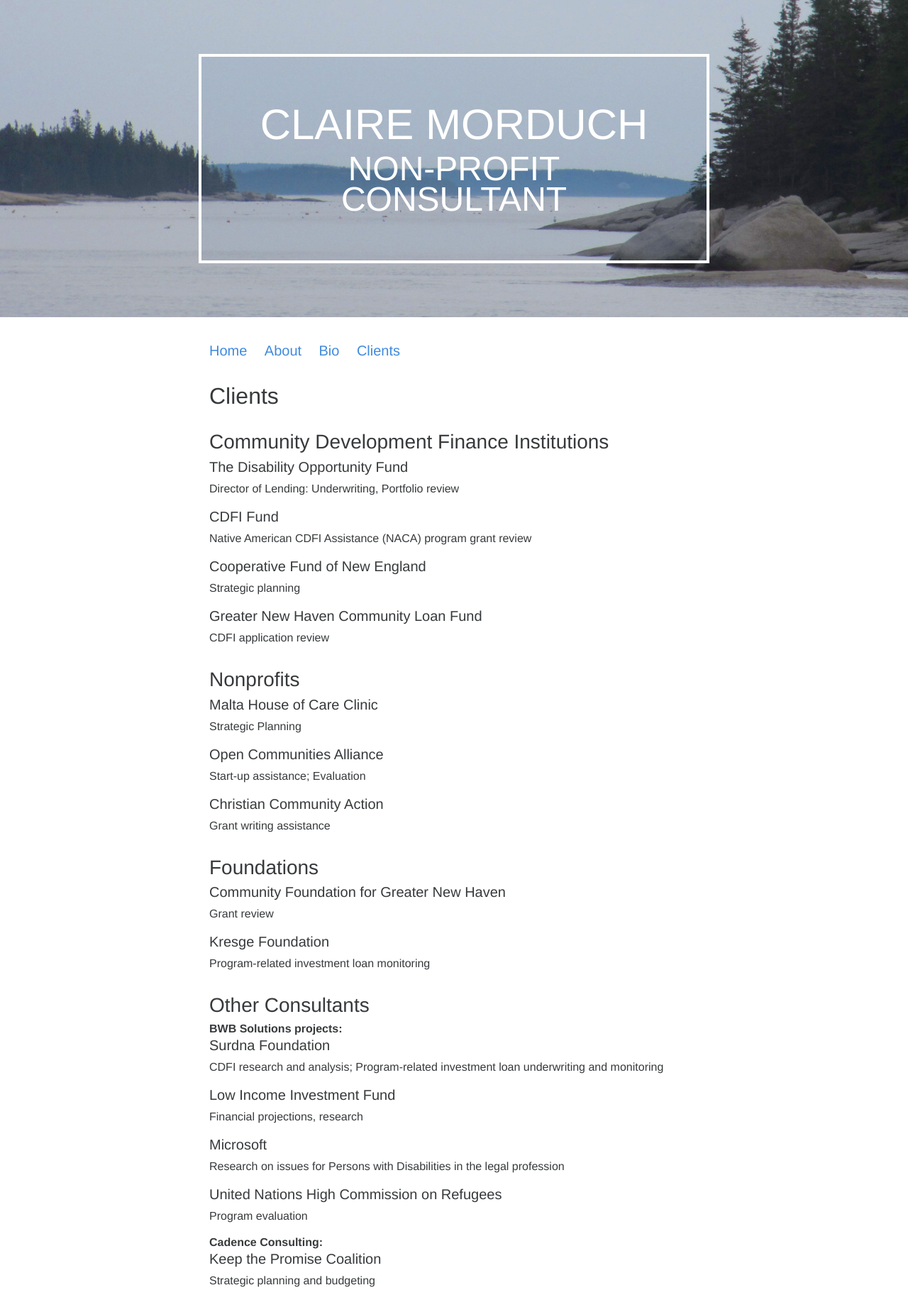
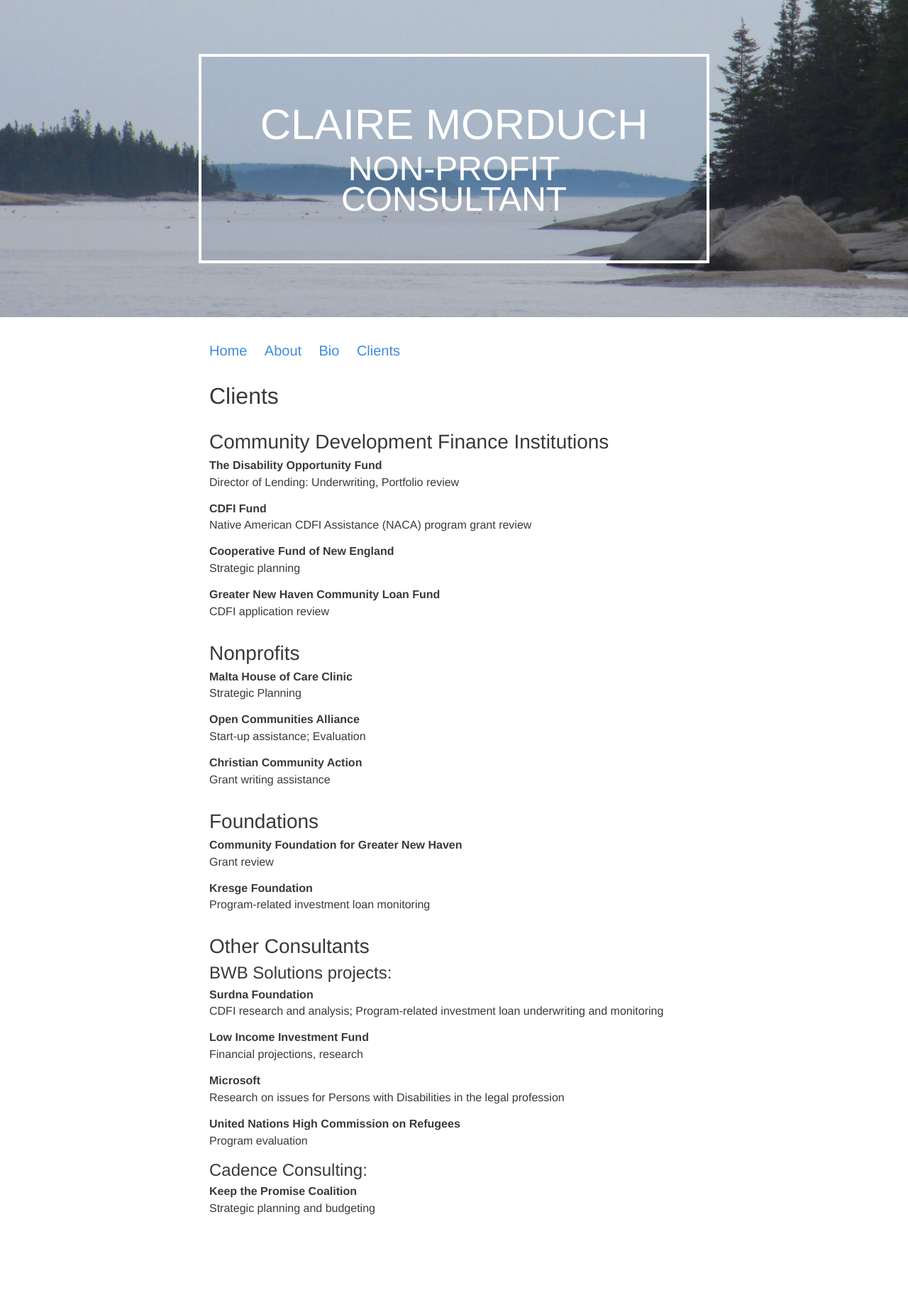
Before and after one commit to ClaireMorduch/clairemorduch, a Jekyll site: the page built from clients.md, in a window 1280 px wide. Shown: the whole page at 71% size. Built offline with Jekyll 4.4.1, drawn with Linux system fonts in a browser that asks for light colours; after the commit the page ends 1747 px from its top, so only the background shows below that.

Commit message:
Update main.sass

```diff
--- a/css/main.sass
+++ b/css/main.sass
@@ -14,7 +14,7 @@ $headings-font-weight: 400
 .main h3
 	margin-top: 2rem
 
-.main h4
+.main h5
 	font-family: $font-family-sans-serif
 	font-size: $font-size-base
 	font-weight: bold
```
